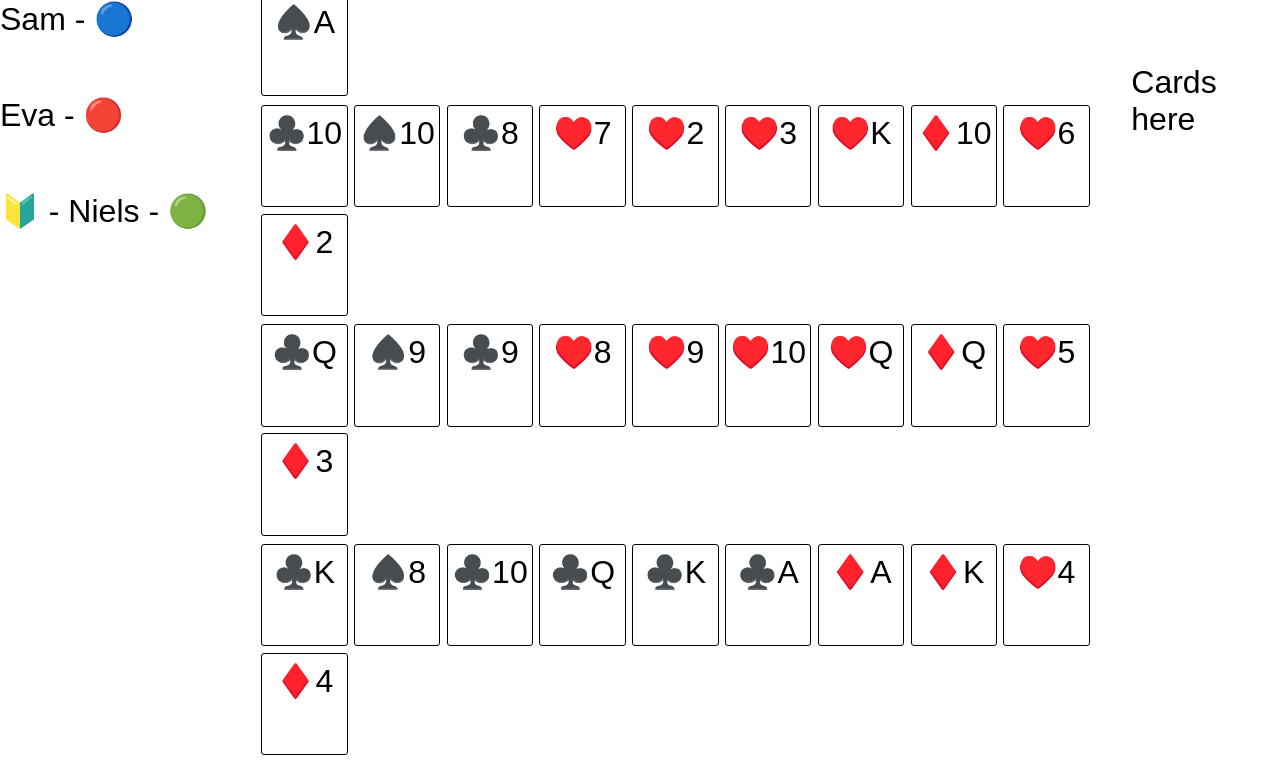
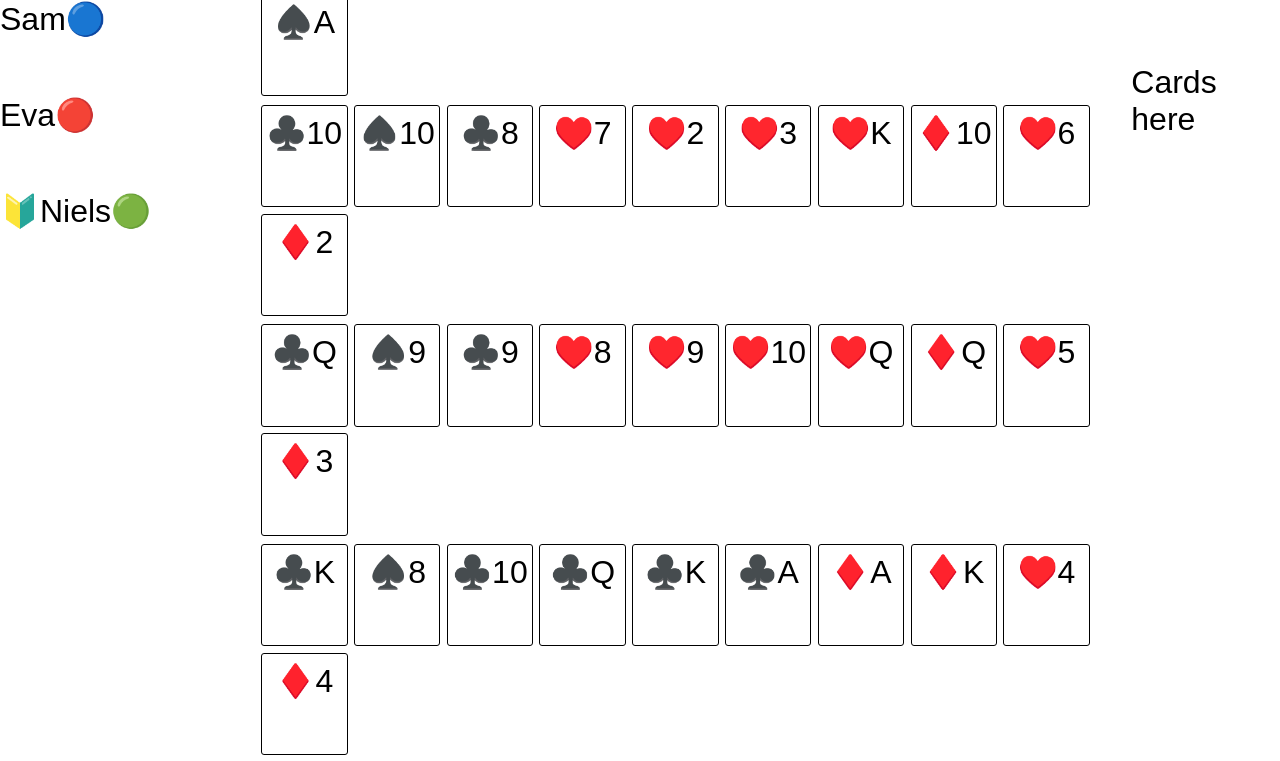
Before and after one commit to MaK-Sandbox/sequence-react, a React (Vite) app: page / in a window 1280 px wide. Shown: the part 998-1759 px from the top of the page. Built offline with nearby package versions, Linux system fonts and the light colour scheme.

Commit message:
Give a class to each displayed player information for easier styling later

```diff
--- a/src/Component/Player.jsx
+++ b/src/Component/Player.jsx
@@ -5,10 +5,11 @@ function Player(props) {
   const { name, token, startedCurrentRound } = props;
   return (
     <div className="Player">
-      <span className="Beginner">{startedCurrentRound ? "🔰 - " : null}</span>
-      <span>{name}</span>
-      {" - "}
-      <span className="Token">{token}</span>
+      <span className="Player_beginner_status">
+        {startedCurrentRound ? "🔰" : null}
+      </span>
+      <span className="Player_name">{name}</span>
+      <span className="Player_token">{token}</span>
     </div>
   );
 }
```
